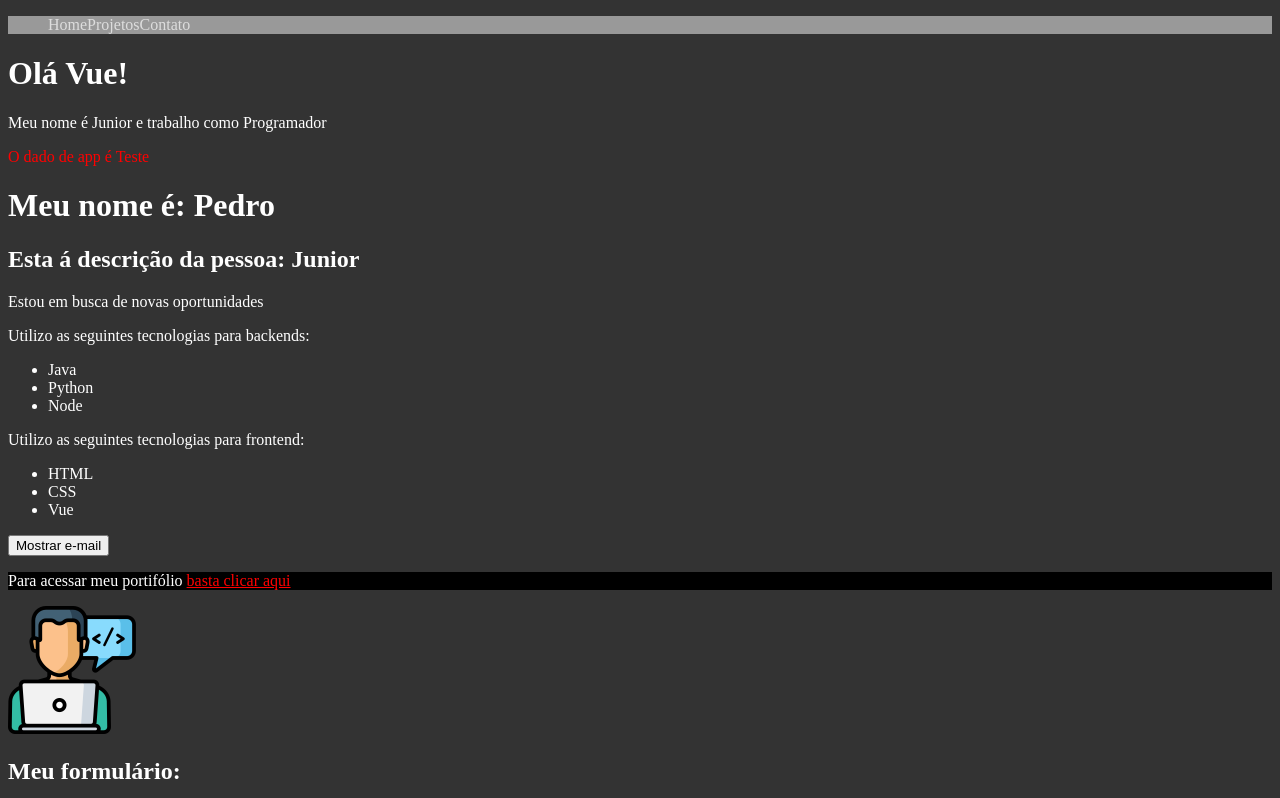
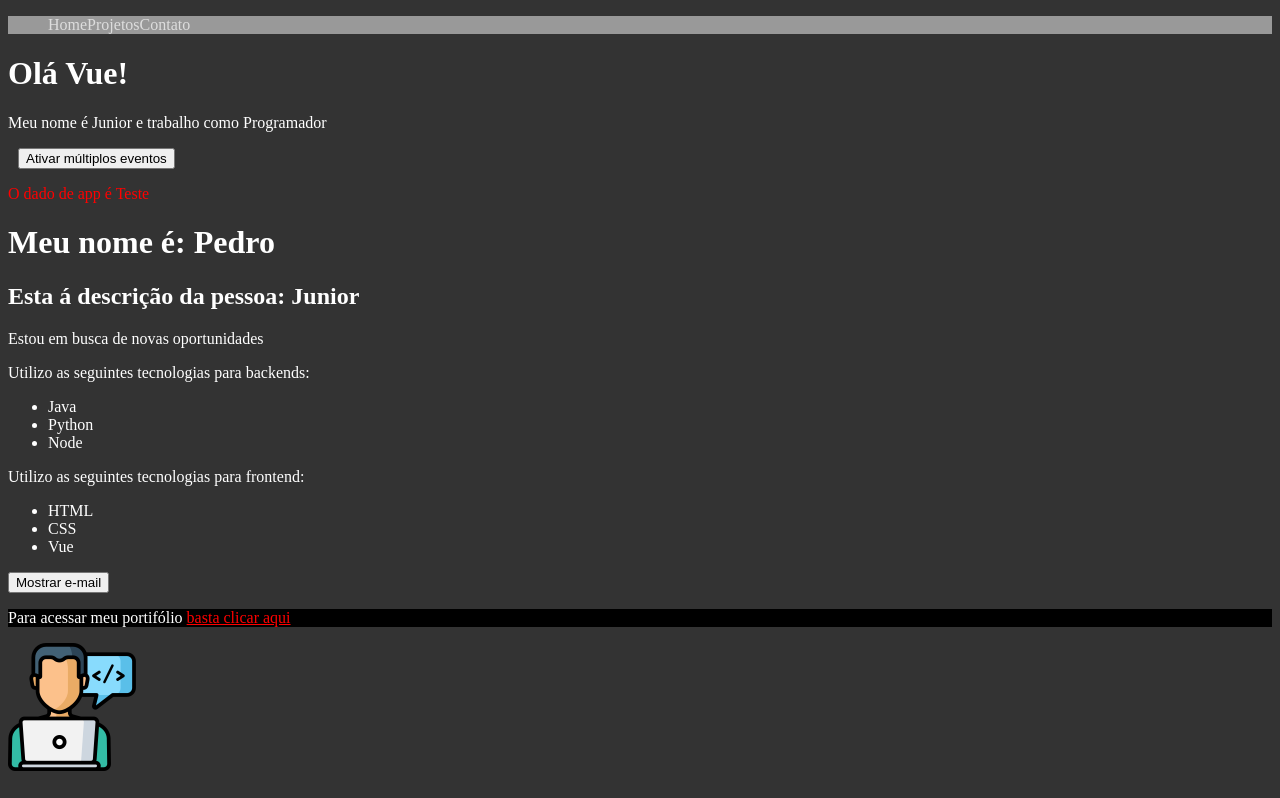
Before and after one commit to valberjr/hora-de-codar-vue-3, a Vue app in the folder 2-instalacao-cli/: page / in a window 1280 px wide. Shown: the top 798 px of the page. Built offline with nearby package versions, Linux system fonts and the light colour scheme.

Commit message:
múltiplos eventos

```diff
--- /dev/null
+++ b/2-instalacao-cli/src/components/MultiplosEventos.vue
@@ -0,0 +1,40 @@
+<template>
+    <div>
+        <button
+            @click="primeiro(txt1, $event), segundo(txt2, $event), terceiro()"
+        >
+            Ativar múltiplos eventos
+        </button>
+        <p>{{ multiplos_eventos }}</p>
+    </div>
+</template>
+
+<script>
+export default {
+    name: 'MultiplosEventos',
+    data() {
+        return {
+            multiplos_eventos: '',
+            txt1: 'Primeiro evento',
+            txt2: 'Segundo evento',
+        };
+    },
+    methods: {
+        primeiro(txt, e) {
+            this.multiplos_eventos = txt;
+        },
+        segundo(txt, e) {
+            setTimeout(() => (this.multiplos_eventos = txt), 500);
+        },
+        terceiro() {
+            setTimeout(() => (this.multiplos_eventos = ''), 1500);
+        },
+    },
+};
+</script>
+
+<style scoped>
+div {
+    margin: 10px;
+}
+</style>
--- a/2-instalacao-cli/src/components/PrimeiroComponente.vue
+++ b/2-instalacao-cli/src/components/PrimeiroComponente.vue
@@ -2,12 +2,18 @@
     <div>
         <h1>Olá Vue!</h1>
         <p>Meu nome é {{ nome }} e trabalho como {{ profissao }}</p>
+        <MultiplosEventos />
     </div>
 </template>
 
 <script>
+import MultiplosEventos from './MultiplosEventos.vue';
+
 export default {
     name: 'PrimeiroComponente',
+    components: {
+        MultiplosEventos,
+    },
     data() {
         return {
             nome: 'Junior',
```
